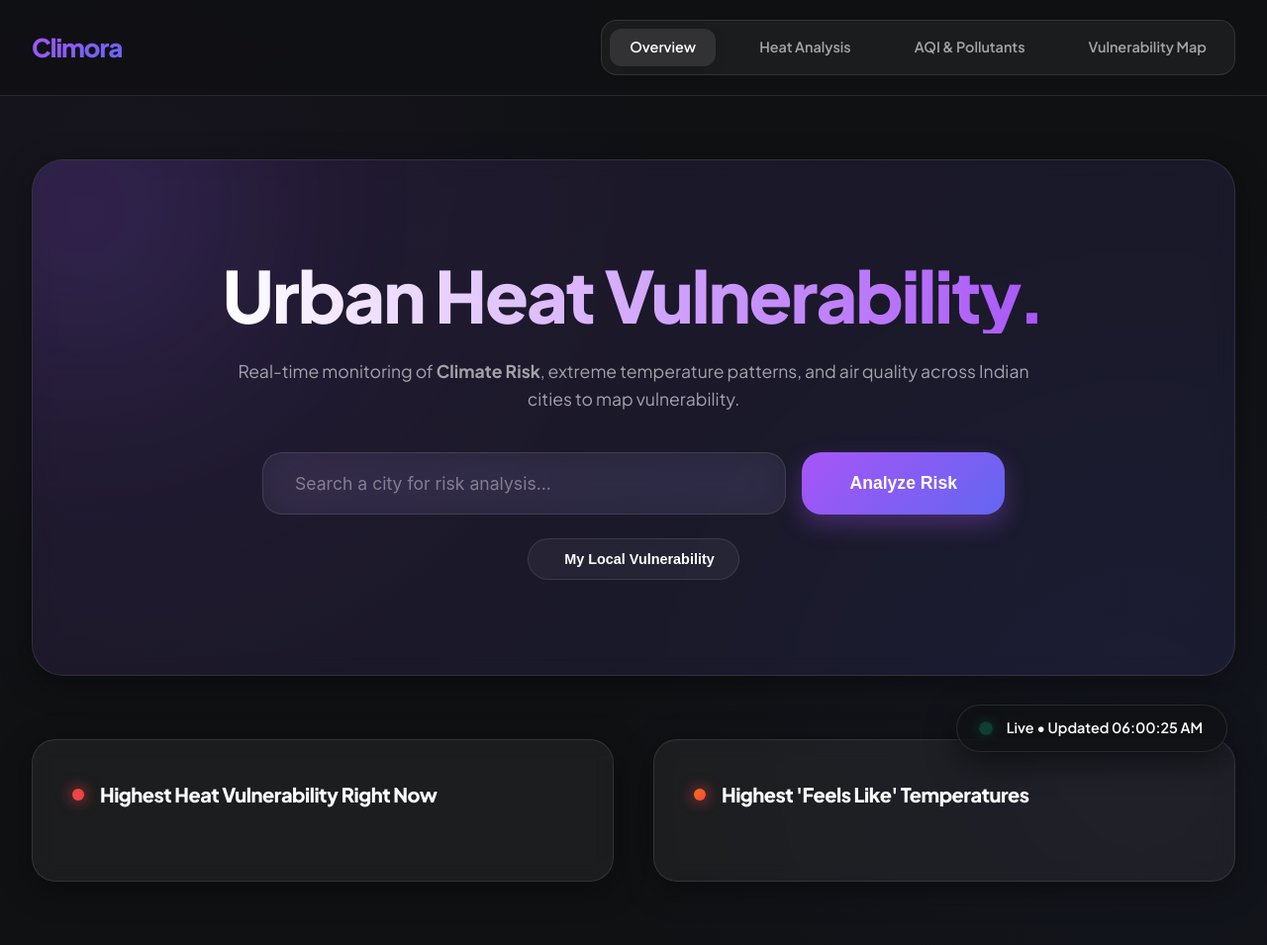
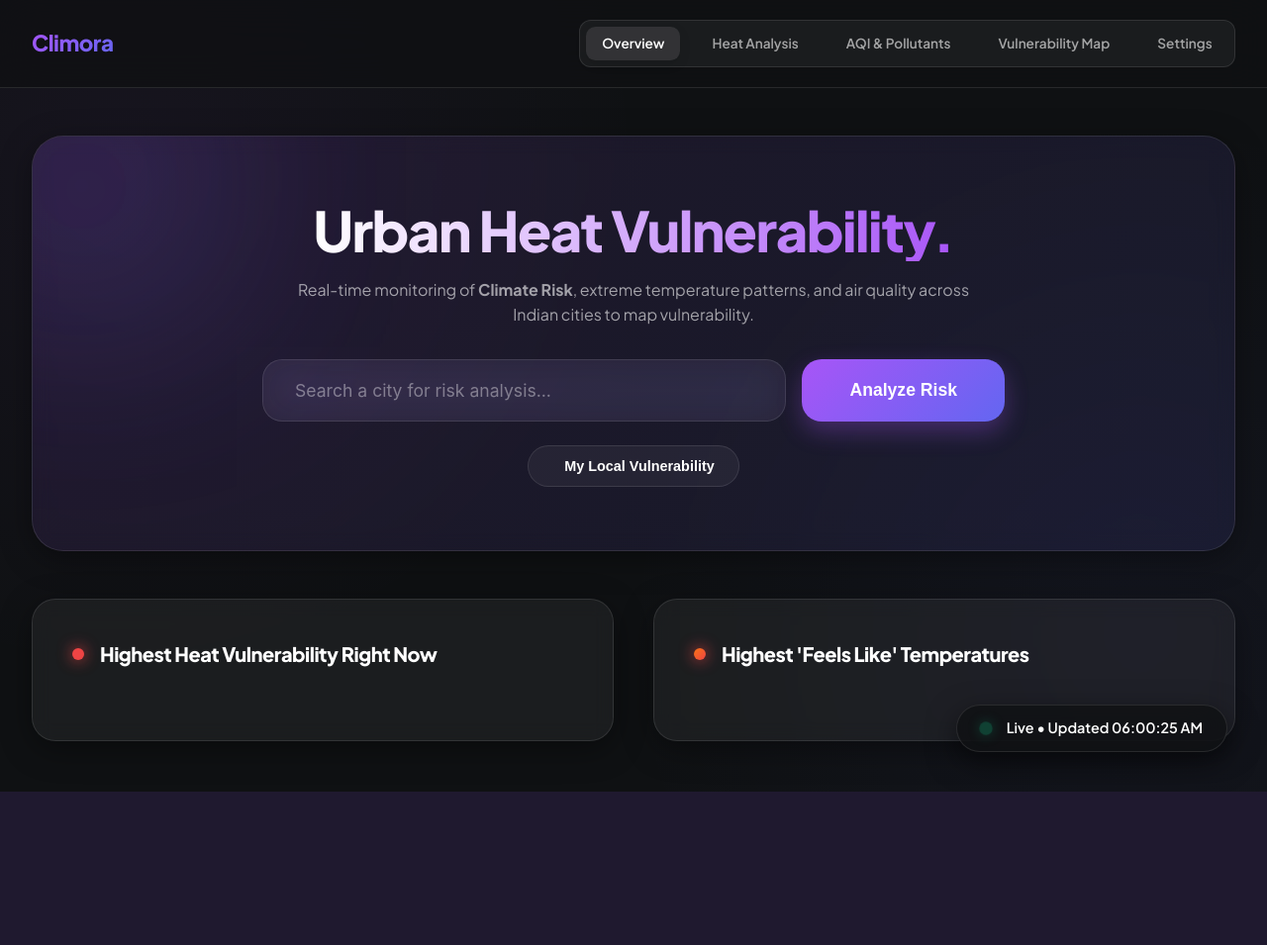
Before and after one commit to varuntej-1705/ClimaLens-DHV, a Flask app: page / in a window 1280 px wide. Shown: the whole page at 99% size. After the commit the page ends 800 px from the top, so only its background shows below. Run offline with Flask 3, Linux system fonts and the light colour scheme; data that the repository does not hold is empty; some libraries are stand-ins or nearby versions.

```diff
--- a/models/clustering_model.py
+++ b/models/clustering_model.py
@@ -1,5 +1,5 @@
 """
-ClimaLens — ML Clustering Model (Live Data Adaptation)
+Climora — ML Clustering Model (Live Data Adaptation)
 PCA dimensionality reduction + K-Means clustering to classify
 urban areas into heat vulnerability risk levels.
 """
--- a/static/css/style.css
+++ b/static/css/style.css
@@ -54,21 +54,21 @@ body {
     align-items: center;
     gap: 0.75rem;
     font-weight: 800;
-    font-size: 1.6rem;
+    font-size: 1.4rem;
     background: var(--grad-purple);
     -webkit-background-clip: text;
     background-clip: text;
     -webkit-text-fill-color: transparent;
     text-decoration: none;
-    letter-spacing: -1px;
+    letter-spacing: -0.5px;
 }
 
 .nav-links {
     display: flex;
-    gap: 1.5rem;
+    gap: 1rem;
     background: rgba(255, 255, 255, 0.05);
-    padding: 0.5rem;
-    border-radius: 1rem;
+    padding: 0.4rem;
+    border-radius: 0.75rem;
     border: 1px solid var(--glass-border);
 }
 
@@ -76,10 +76,10 @@ body {
     text-decoration: none;
     color: var(--text-secondary);
     font-weight: 600;
-    font-size: 0.9rem;
+    font-size: 0.85rem;
     transition: all 0.3s cubic-bezier(0.4, 0, 0.2, 1);
-    padding: 0.5rem 1.25rem;
-    border-radius: 0.75rem;
+    padding: 0.4rem 1rem;
+    border-radius: 0.6rem;
 }
 
 .nav-links a:hover, .nav-links a.active {
@@ -90,7 +90,7 @@ body {
 
 /* ─── Hero Section ─── */
 .hero-container {
-    padding: 4rem 2rem;
+    padding: 3rem 2rem;
     max-width: 1400px;
     margin: 0 auto;
 }
@@ -98,7 +98,7 @@ body {
 .hero-banner {
     background: linear-gradient(135deg, rgba(168, 85, 247, 0.1) 0%, rgba(99, 102, 241, 0.1) 100%);
     border-radius: 2rem;
-    padding: 6rem 4rem;
+    padding: 4rem 2rem;
     color: white;
     text-align: center;
     position: relative;
@@ -106,7 +106,7 @@ body {
     border: 1px solid var(--glass-border);
     backdrop-filter: blur(10px);
     box-shadow: var(--card-shadow);
-    margin-bottom: 4rem;
+    margin-bottom: 3rem;
     display: flex;
     flex-direction: column;
     align-items: center;
@@ -127,10 +127,10 @@ body {
 }
 
 .hero-banner h1 {
-    font-size: 4.5rem;
+    font-size: 3.5rem;
     font-weight: 900;
-    margin-bottom: 1.5rem;
-    letter-spacing: -2px;
+    margin-bottom: 1rem;
+    letter-spacing: -1.5px;
     line-height: 1.1;
     background: linear-gradient(to right, #ffffff, #a855f7);
     -webkit-background-clip: text;
@@ -139,10 +139,10 @@ body {
 }
 
 .hero-banner p {
-    font-size: 1.1rem;
+    font-size: 1rem;
     color: var(--text-secondary);
-    max-width: 800px;
-    margin-bottom: 2.5rem;
+    max-width: 700px;
+    margin-bottom: 2rem;
     line-height: 1.6;
 }
 
--- a/static/js/charts.js
+++ b/static/js/charts.js
@@ -1,5 +1,5 @@
 /**
- * ClimaLens — Chart Rendering & Interactivity
+ * Climora — Chart Rendering & Interactivity
  * Plotly chart helpers, Leaflet map init, and UI controls.
  */
 
--- a/templates/aqi_dashboard.html
+++ b/templates/aqi_dashboard.html
@@ -109,6 +109,7 @@
             <a href="/climate">Heat Analysis</a>
             <a href="/aqi" class="active">AQI & Pollutants</a>
             <a href="/map">Vulnerability Map</a>
+            <a href="/settings">Settings</a>
         </div>
     </nav>
 
--- a/templates/climate_dashboard.html
+++ b/templates/climate_dashboard.html
@@ -111,6 +111,7 @@
             <a href="/climate" class="active">Heat Analysis</a>
             <a href="/aqi">AQI & Pollutants</a>
             <a href="/map">Vulnerability Map</a>
+            <a href="/settings">Settings</a>
         </div>
     </nav>
 
--- a/templates/heat_dashboard.html
+++ b/templates/heat_dashboard.html
@@ -111,6 +111,7 @@
             <a href="/climate" class="active">Heat Analysis</a>
             <a href="/aqi">AQI & Pollutants</a>
             <a href="/map">Vulnerability Map</a>
+            <a href="/settings">Settings</a>
         </div>
     </nav>
 
--- a/templates/index.html
+++ b/templates/index.html
@@ -25,6 +25,7 @@
             <a href="/climate">Heat Analysis</a>
             <a href="/aqi">AQI & Pollutants</a>
             <a href="/map">Vulnerability Map</a>
+            <a href="/settings">Settings</a>
         </div>
     </nav>
 
--- a/templates/insights.html
+++ b/templates/insights.html
@@ -139,6 +139,7 @@
             <a href="/climate">Heat Analysis</a>
             <a href="/aqi">AQI & Pollutants</a>
             <a href="/map">Vulnerability Map</a>
+            <a href="/settings">Settings</a>
             <a href="/insights" class="active">Insights</a>
         </div>
     </nav>
--- a/templates/map_dashboard.html
+++ b/templates/map_dashboard.html
@@ -121,6 +121,7 @@
             <a href="/climate">Heat Analysis</a>
             <a href="/aqi">AQI & Pollutants</a>
             <a href="/map" class="active">Vulnerability Map</a>
+            <a href="/settings">Settings</a>
         </div>
     </nav>
 
--- a/utils/analysis.py
+++ b/utils/analysis.py
@@ -1,5 +1,5 @@
 """
-ClimaLens — Heatwave Trend Analysis Module
+Climora — Heatwave Trend Analysis Module
 Analyzes temperature trends, seasonal patterns, and heatwave events.
 """
 
--- a/utils/data_handling.py
+++ b/utils/data_handling.py
@@ -1,5 +1,5 @@
 """
-ClimaLens — In-Memory Data Pipeline
+Climora — In-Memory Data Pipeline
 Prepares live WeatherAPI data using Pandas for preprocessing and feature engineering
 before it reaches the ML and visualization layers.
 """
```
